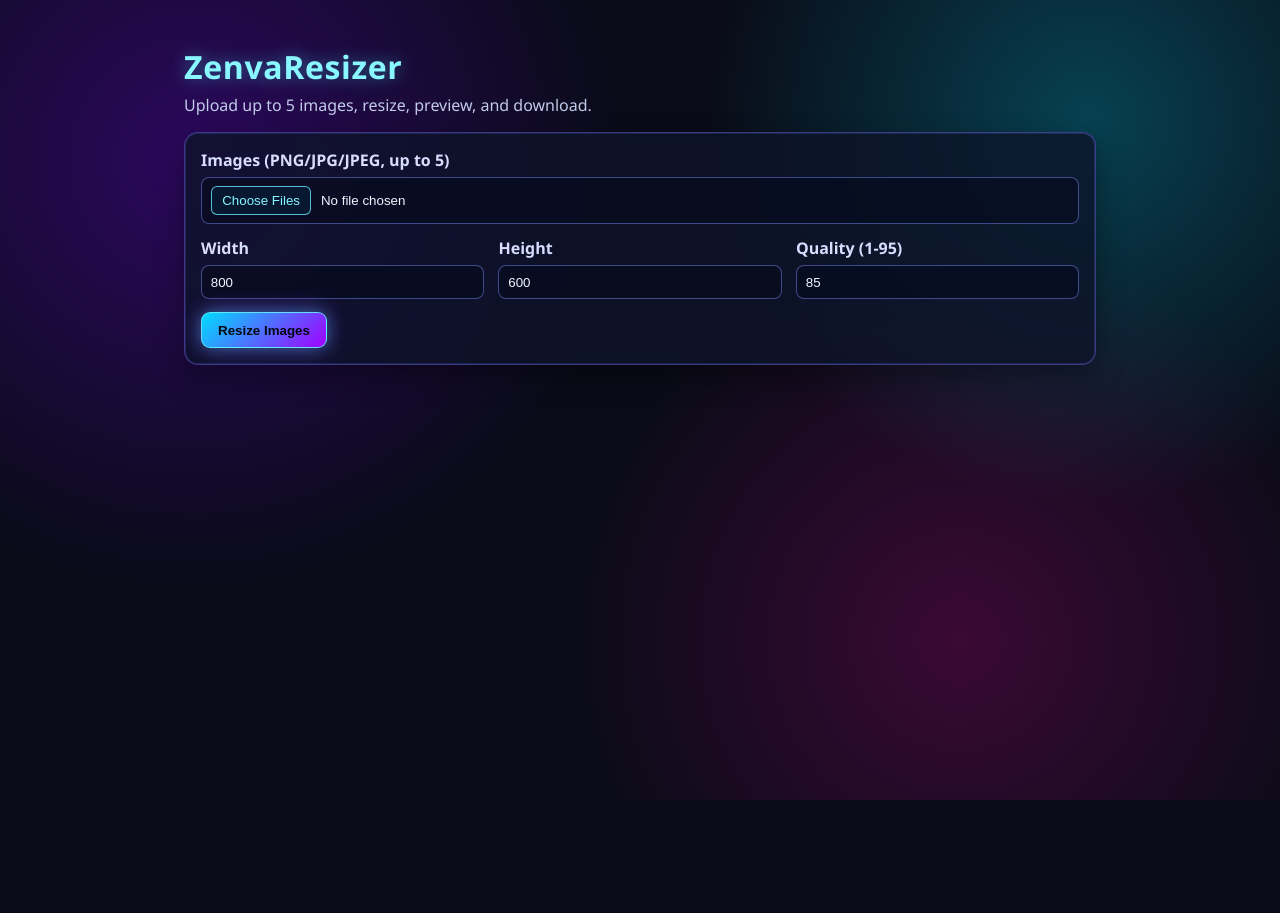
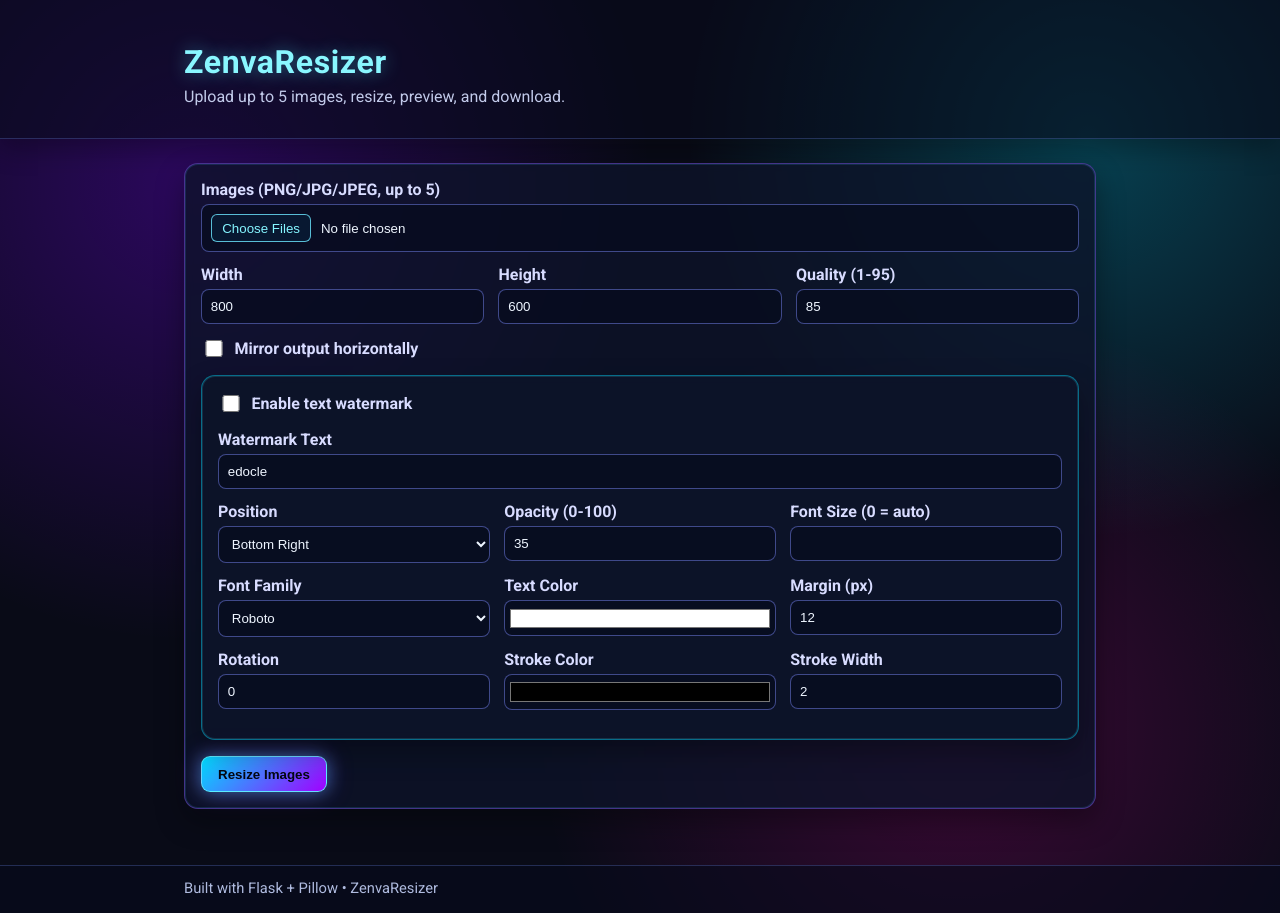
Before and after one commit to edocle/PythonLab, a Flask app: page / in a window 1280 px wide. Before the commit the page ends 800 px from the top, so only its background shows below. Run offline with Flask 3, Linux system fonts and the light colour scheme.

Commit message:
UPDATE course 4: Added micro features on our image editing web based tool

```diff
--- a/zenva/4 - learn vibe coding with cursor/app.py
+++ b/zenva/4 - learn vibe coding with cursor/app.py
@@ -2,7 +2,7 @@ import uuid
 from pathlib import Path
 
 from flask import Flask, render_template, request, send_from_directory, url_for
-from PIL import Image
+from PIL import Image, ImageColor, ImageDraw, ImageFont, ImageOps
 from werkzeug.utils import secure_filename
 
 APP_NAME = "ZenvaResizer"
@@ -10,6 +10,19 @@ BASE_DIR = Path(__file__).resolve().parent
 UPLOAD_DIR = BASE_DIR / "uploads"
 ALLOWED_EXTENSIONS = {".png", ".jpg", ".jpeg"}
 MAX_FILES = 5
+WATERMARK_POSITIONS = {
+    "top-left",
+    "top-right",
+    "center",
+    "bottom-left",
+    "bottom-right",
+}
+WATERMARK_FONT_CHOICES = ["Roboto", "Montserrat", "Orbitron"]
+WATERMARK_FONT_FILES = {
+    "Roboto": "DejaVuSans.ttf",
+    "Montserrat": "DejaVuSans.ttf",
+    "Orbitron": "DejaVuSans-Bold.ttf",
+}
 
 app = Flask(__name__)
 UPLOAD_DIR.mkdir(parents=True, exist_ok=True)
@@ -27,11 +40,113 @@ def parse_positive_int(value: str, fallback: int) -> int:
         return fallback
 
 
+def parse_int_with_bounds(value: str, fallback: int, minimum: int, maximum: int) -> int:
+    try:
+        parsed = int(value)
+    except (TypeError, ValueError):
+        return fallback
+    return max(minimum, min(parsed, maximum))
+
+
+def parse_color(value: str, fallback: str) -> str:
+    try:
+        ImageColor.getrgb(value)
+        return value
+    except ValueError:
+        return fallback
+
+
+def calculate_position(canvas_size, item_size, position: str, margin: int):
+    canvas_w, canvas_h = canvas_size
+    item_w, item_h = item_size
+
+    if position == "top-left":
+        return margin, margin
+    if position == "top-right":
+        return max(margin, canvas_w - item_w - margin), margin
+    if position == "center":
+        return max(0, (canvas_w - item_w) // 2), max(0, (canvas_h - item_h) // 2)
+    if position == "bottom-left":
+        return margin, max(margin, canvas_h - item_h - margin)
+    return max(margin, canvas_w - item_w - margin), max(margin, canvas_h - item_h - margin)
+
+
+def get_watermark_font(font_family: str, font_size: int):
+    filename = WATERMARK_FONT_FILES.get(font_family, "DejaVuSans.ttf")
+    try:
+        return ImageFont.truetype(filename, font_size)
+    except OSError:
+        return ImageFont.load_default()
+
+
+def apply_text_watermark(image: Image.Image, settings: dict) -> Image.Image:
+    base = image.convert("RGBA")
+    text = settings["text"]
+    opacity = settings["opacity"]
+    position = settings["position"]
+    margin = settings["margin"]
+    rotation = settings["rotation"]
+    stroke_width = settings["stroke_width"]
+
+    font_size = settings["font_size"] or max(14, base.width // 24)
+    font = get_watermark_font(settings["font_family"], font_size)
+    fill_rgb = ImageColor.getrgb(settings["color"])
+    stroke_rgb = ImageColor.getrgb(settings["stroke_color"])
+    fill_rgba = (fill_rgb[0], fill_rgb[1], fill_rgb[2], int(255 * (opacity / 100)))
+    stroke_rgba = (
+        stroke_rgb[0],
+        stroke_rgb[1],
+        stroke_rgb[2],
+        int(255 * (opacity / 100)),
+    )
+
+    measure_draw = ImageDraw.Draw(Image.new("RGBA", (1, 1), (0, 0, 0, 0)))
+    bbox = measure_draw.textbbox((0, 0), text, font=font, stroke_width=stroke_width)
+    text_w = max(1, bbox[2] - bbox[0])
+    text_h = max(1, bbox[3] - bbox[1])
+
+    text_layer = Image.new("RGBA", (text_w + 6, text_h + 6), (0, 0, 0, 0))
+    text_draw = ImageDraw.Draw(text_layer)
+    text_draw.text(
+        (3 - bbox[0], 3 - bbox[1]),
+        text,
+        font=font,
+        fill=fill_rgba,
+        stroke_width=stroke_width,
+        stroke_fill=stroke_rgba,
+    )
+
+    if rotation != 0:
+        resample = getattr(Image, "Resampling", Image).BICUBIC
+        text_layer = text_layer.rotate(rotation, expand=True, resample=resample)
+
+    x, y = calculate_position(base.size, text_layer.size, position, margin)
+    overlay = Image.new("RGBA", base.size, (0, 0, 0, 0))
+    overlay.paste(text_layer, (x, y), text_layer)
+    return Image.alpha_composite(base, overlay)
+
+
 @app.route("/", methods=["GET", "POST"])
 def index():
     results = []
     error = None
-    form_values = {"width": "800", "height": "600", "quality": "85"}
+    form_values = {
+        "width": "800",
+        "height": "600",
+        "quality": "85",
+        "mirror": False,
+        "watermark_enabled": False,
+        "watermark_text": "edocle",
+        "watermark_position": "bottom-right",
+        "watermark_opacity": "35",
+        "watermark_font_size": "",
+        "watermark_font_family": "Roboto",
+        "watermark_color": "#FFFFFF",
+        "watermark_margin": "12",
+        "watermark_rotation": "0",
+        "watermark_stroke_color": "#000000",
+        "watermark_stroke_width": "2",
+    }
 
     if request.method == "POST":
         files = request.files.getlist("images")
@@ -39,11 +154,47 @@ def index():
         height = parse_positive_int(request.form.get("height"), 600)
         quality = parse_positive_int(request.form.get("quality"), 85)
         quality = max(1, min(quality, 95))
+        mirror = request.form.get("mirror") == "on"
+        watermark_enabled = request.form.get("watermark_enabled") == "on"
+        watermark_text = (request.form.get("watermark_text") or "edocle").strip()[:80] or "edocle"
+        watermark_position = request.form.get("watermark_position", "bottom-right")
+        if watermark_position not in WATERMARK_POSITIONS:
+            watermark_position = "bottom-right"
+        watermark_opacity = parse_int_with_bounds(
+            request.form.get("watermark_opacity"), 35, 0, 100
+        )
+        watermark_font_size = parse_int_with_bounds(
+            request.form.get("watermark_font_size"), 0, 0, 512
+        )
+        watermark_font_family = request.form.get("watermark_font_family", "Roboto")
+        if watermark_font_family not in WATERMARK_FONT_CHOICES:
+            watermark_font_family = "Roboto"
+        watermark_color = parse_color(request.form.get("watermark_color"), "#FFFFFF")
+        watermark_margin = parse_int_with_bounds(request.form.get("watermark_margin"), 12, 0, 500)
+        watermark_rotation = parse_int_with_bounds(
+            request.form.get("watermark_rotation"), 0, -360, 360
+        )
+        watermark_stroke_color = parse_color(request.form.get("watermark_stroke_color"), "#000000")
+        watermark_stroke_width = parse_int_with_bounds(
+            request.form.get("watermark_stroke_width"), 2, 0, 32
+        )
 
         form_values = {
             "width": str(width),
             "height": str(height),
             "quality": str(quality),
+            "mirror": mirror,
+            "watermark_enabled": watermark_enabled,
+            "watermark_text": watermark_text,
+            "watermark_position": watermark_position,
+            "watermark_opacity": str(watermark_opacity),
+            "watermark_font_size": str(watermark_font_size) if watermark_font_size > 0 else "",
+            "watermark_font_family": watermark_font_family,
+            "watermark_color": watermark_color,
+            "watermark_margin": str(watermark_margin),
+            "watermark_rotation": str(watermark_rotation),
+            "watermark_stroke_color": watermark_stroke_color,
+            "watermark_stroke_width": str(watermark_stroke_width),
         }
 
         selected_files = [f for f in files if f and f.filename]
@@ -64,6 +215,24 @@ def index():
 
                 with Image.open(uploaded_file.stream) as img:
                     resized = img.resize((width, height))
+                    if mirror:
+                        resized = ImageOps.mirror(resized)
+                    if watermark_enabled:
+                        resized = apply_text_watermark(
+                            resized,
+                            {
+                                "text": watermark_text,
+                                "position": watermark_position,
+                                "opacity": watermark_opacity,
+                                "font_size": watermark_font_size,
+                                "font_family": watermark_font_family,
+                                "color": watermark_color,
+                                "margin": watermark_margin,
+                                "rotation": watermark_rotation,
+                                "stroke_color": watermark_stroke_color,
+                                "stroke_width": watermark_stroke_width,
+                            },
+                        )
                     if extension in {".jpg", ".jpeg"}:
                         if resized.mode in ("RGBA", "P"):
                             resized = resized.convert("RGB")
@@ -90,6 +259,7 @@ def index():
         error=error,
         max_files=MAX_FILES,
         form_values=form_values,
+        watermark_font_choices=WATERMARK_FONT_CHOICES,
     )
 
 
--- a/zenva/4 - learn vibe coding with cursor/static/style.css
+++ b/zenva/4 - learn vibe coding with cursor/static/style.css
@@ -4,7 +4,7 @@
 
 body {
   margin: 0;
-  font-family: "Segoe UI", Tahoma, Geneva, Verdana, sans-serif;
+  font-family: "Roboto", "Segoe UI", Tahoma, Geneva, Verdana, sans-serif;
   background:
     radial-gradient(circle at 15% 20%, rgba(122, 0, 255, 0.3), transparent 35%),
     radial-gradient(circle at 85% 15%, rgba(0, 225, 255, 0.25), transparent 30%),
@@ -18,6 +18,17 @@ body {
   max-width: 960px;
   margin: 0 auto;
   padding: 1.5rem;
+}
+
+.site-header {
+  border-bottom: 1px solid rgba(122, 148, 255, 0.25);
+  background: rgba(7, 11, 28, 0.6);
+  box-shadow: 0 10px 24px rgba(0, 0, 0, 0.28);
+}
+
+.header-inner {
+  padding-top: 1.35rem;
+  padding-bottom: 1rem;
 }
 
 h1 {
@@ -52,7 +63,9 @@ label {
 }
 
 input[type="file"],
-input[type="number"] {
+input[type="number"],
+input[type="text"],
+select {
   width: 100%;
   padding: 0.55rem;
   border: 1px solid rgba(123, 141, 255, 0.48);
@@ -74,7 +87,9 @@ input[type="file"]::file-selector-button {
 }
 
 input[type="file"]:focus,
-input[type="number"]:focus {
+input[type="number"]:focus,
+input[type="text"]:focus,
+select:focus {
   border-color: #46f6ff;
   box-shadow: 0 0 0 3px rgba(70, 246, 255, 0.18);
 }
@@ -83,6 +98,38 @@ input[type="number"]:focus {
   display: grid;
   gap: 0.9rem;
   grid-template-columns: repeat(3, 1fr);
+}
+
+.checkline {
+  display: flex;
+  align-items: center;
+  gap: 0.55rem;
+  margin-bottom: 0.9rem;
+  color: #d8dcff;
+  font-weight: 600;
+}
+
+.checkline input[type="checkbox"] {
+  width: 1.1rem;
+  height: 1.1rem;
+  accent-color: #39efff;
+}
+
+input[type="color"] {
+  width: 100%;
+  height: 2.25rem;
+  border: 1px solid rgba(123, 141, 255, 0.48);
+  border-radius: 8px;
+  background: rgba(8, 12, 30, 0.72);
+  padding: 0.2rem;
+  margin-bottom: 0.8rem;
+}
+
+.watermark-card {
+  border-color: rgba(0, 219, 255, 0.45);
+  box-shadow:
+    0 0 0 1px rgba(85, 238, 255, 0.14) inset,
+    0 12px 28px rgba(0, 0, 0, 0.3);
 }
 
 button,
@@ -148,6 +195,23 @@ a:hover {
   box-shadow: 0 0 20px rgba(58, 208, 255, 0.2);
 }
 
+.site-footer {
+  margin-top: 1rem;
+  border-top: 1px solid rgba(122, 148, 255, 0.25);
+  background: rgba(7, 11, 28, 0.62);
+}
+
+.footer-inner {
+  padding-top: 0.8rem;
+  padding-bottom: 1rem;
+}
+
+.footer-inner p {
+  margin: 0;
+  color: #afbbdf;
+  font-size: 0.92rem;
+}
+
 @media (max-width: 720px) {
   .row {
     grid-template-columns: 1fr;
--- a/zenva/4 - learn vibe coding with cursor/templates/index.html
+++ b/zenva/4 - learn vibe coding with cursor/templates/index.html
@@ -4,13 +4,22 @@
     <meta charset="utf-8">
     <meta name="viewport" content="width=device-width, initial-scale=1">
     <title>{{ app_name }}</title>
+    <link rel="preconnect" href="https://fonts.googleapis.com">
+    <link rel="preconnect" href="https://fonts.gstatic.com" crossorigin>
+    <link href="https://fonts.googleapis.com/css2?family=Montserrat:wght@400;600;700&family=Orbitron:wght@500;700&family=Roboto:wght@400;500;700&display=swap" rel="stylesheet">
     <link rel="stylesheet" href="{{ url_for('static', filename='style.css') }}">
   </head>
   <body>
+    <header class="site-header">
+      <div class="container header-inner">
+        <div>
+          <h1>{{ app_name }}</h1>
+          <p class="hint">Upload up to {{ max_files }} images, resize, preview, and download.</p>
+        </div>
+      </div>
+    </header>
+
     <main class="container">
-      <h1>{{ app_name }}</h1>
-      <p class="hint">Upload up to {{ max_files }} images, resize, preview, and download.</p>
-
       <form method="post" enctype="multipart/form-data" class="card">
         <label>Images (PNG/JPG/JPEG, up to {{ max_files }})</label>
         <input type="file" name="images" accept=".png,.jpg,.jpeg" multiple required>
@@ -27,6 +36,76 @@
           <div>
             <label>Quality (1-95)</label>
             <input type="number" name="quality" min="1" max="95" value="{{ form_values.quality }}" required>
+          </div>
+        </div>
+
+        <label class="checkline">
+          <input type="checkbox" name="mirror" {% if form_values.mirror %}checked{% endif %}>
+          Mirror output horizontally
+        </label>
+
+        <div class="card watermark-card">
+          <label class="checkline">
+            <input type="checkbox" name="watermark_enabled" {% if form_values.watermark_enabled %}checked{% endif %}>
+            Enable text watermark
+          </label>
+
+          <label>Watermark Text</label>
+          <input type="text" name="watermark_text" maxlength="80" value="{{ form_values.watermark_text }}" placeholder="edocle">
+
+          <div class="row">
+            <div>
+              <label>Position</label>
+              <select name="watermark_position">
+                <option value="top-left" {% if form_values.watermark_position == "top-left" %}selected{% endif %}>Top Left</option>
+                <option value="top-right" {% if form_values.watermark_position == "top-right" %}selected{% endif %}>Top Right</option>
+                <option value="center" {% if form_values.watermark_position == "center" %}selected{% endif %}>Center</option>
+                <option value="bottom-left" {% if form_values.watermark_position == "bottom-left" %}selected{% endif %}>Bottom Left</option>
+                <option value="bottom-right" {% if form_values.watermark_position == "bottom-right" %}selected{% endif %}>Bottom Right</option>
+              </select>
+            </div>
+            <div>
+              <label>Opacity (0-100)</label>
+              <input type="number" name="watermark_opacity" min="0" max="100" value="{{ form_values.watermark_opacity }}">
+            </div>
+            <div>
+              <label>Font Size (0 = auto)</label>
+              <input type="number" name="watermark_font_size" min="0" max="512" value="{{ form_values.watermark_font_size }}">
+            </div>
+          </div>
+
+          <div class="row">
+            <div>
+              <label>Font Family</label>
+              <select name="watermark_font_family">
+                {% for font_name in watermark_font_choices %}
+                  <option value="{{ font_name }}" {% if form_values.watermark_font_family == font_name %}selected{% endif %}>{{ font_name }}</option>
+                {% endfor %}
+              </select>
+            </div>
+            <div>
+              <label>Text Color</label>
+              <input type="color" name="watermark_color" value="{{ form_values.watermark_color }}">
+            </div>
+            <div>
+              <label>Margin (px)</label>
+              <input type="number" name="watermark_margin" min="0" max="500" value="{{ form_values.watermark_margin }}">
+            </div>
+          </div>
+
+          <div class="row">
+            <div>
+              <label>Rotation</label>
+              <input type="number" name="watermark_rotation" min="-360" max="360" value="{{ form_values.watermark_rotation }}">
+            </div>
+            <div>
+              <label>Stroke Color</label>
+              <input type="color" name="watermark_stroke_color" value="{{ form_values.watermark_stroke_color }}">
+            </div>
+            <div>
+              <label>Stroke Width</label>
+              <input type="number" name="watermark_stroke_width" min="0" max="32" value="{{ form_values.watermark_stroke_width }}">
+            </div>
           </div>
         </div>
 
@@ -49,5 +128,11 @@
         </section>
       {% endif %}
     </main>
+
+    <footer class="site-footer">
+      <div class="container footer-inner">
+        <p>Built with Flask + Pillow • {{ app_name }}</p>
+      </div>
+    </footer>
   </body>
 </html>
```
Also changed, not shown: zenva/4 - learn vibe coding with cursor/README.md (added), zenva/4 - learn vibe coding with cursor/README.txt (added).
